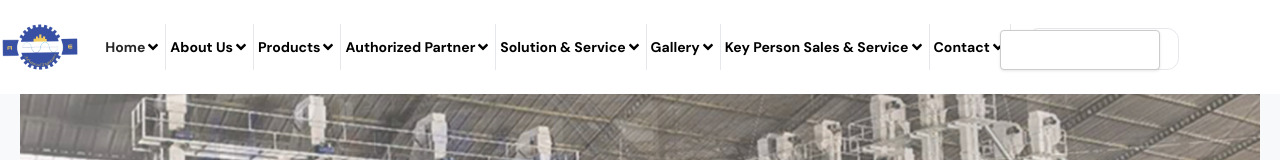
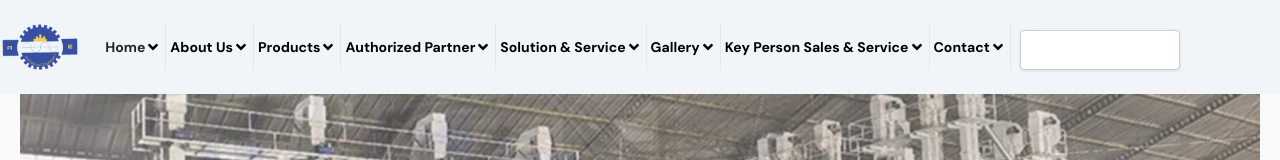
Before and after one commit to shamim150/Advance-Engineering, a React (Vite) app: page / in a window 1280 px wide. Shown: the top 160 px of the page. Built offline with nearby package versions, Linux system fonts and the light colour scheme.

Commit message:
position

```diff
--- a/index.html
+++ b/index.html
@@ -33,9 +33,9 @@
 <!-- Google Translate Element Styling -->
 <style>
   #google_translate_element {
-    position: absolute; /* Changed to absolute positioning */
+    position: fixed; /* Changed to absolute positioning */
     top: 30px; /* Vertical position */
-    right: 120px; /* Horizontal position */
+    right: 100px; /* Horizontal position */
     z-index: 1000; /* Ensure it's above other content */
     background: #fff; /* White background for visibility */
     padding: 2px 4px; /* Reduced padding for smaller size */
--- a/src/components/Navbar.jsx
+++ b/src/components/Navbar.jsx
@@ -10,7 +10,7 @@ export const Navbar = () => {
   const [show, setShow] = useState(false); // Manage the state of the mobile menu
 
   return (
-    <nav className="relative z-10">
+    <nav className="z-10 sticky top-0 bg-slate-100">
       <Container className="relative flex items-center justify-between md:justify-center gap-5 md:gap-0 md:py-6 py-4 px-3 md:px-0">
 
         {/* Logo */}
```
